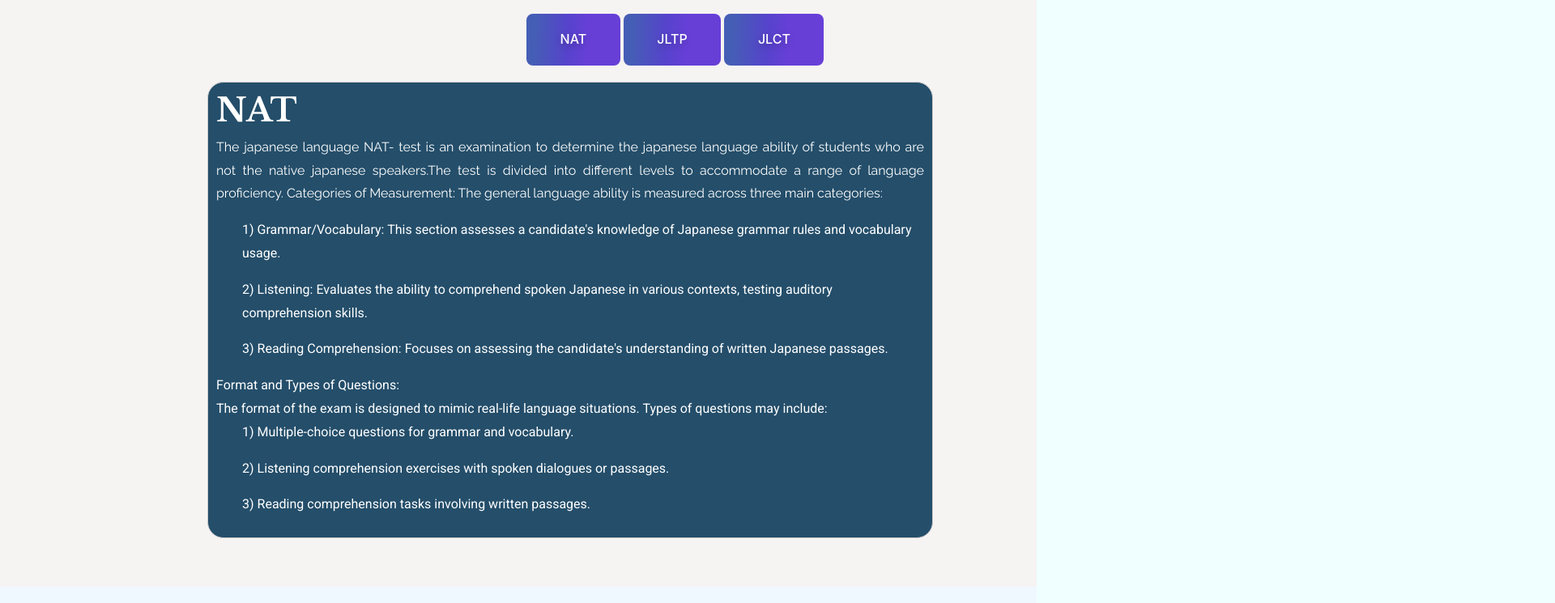
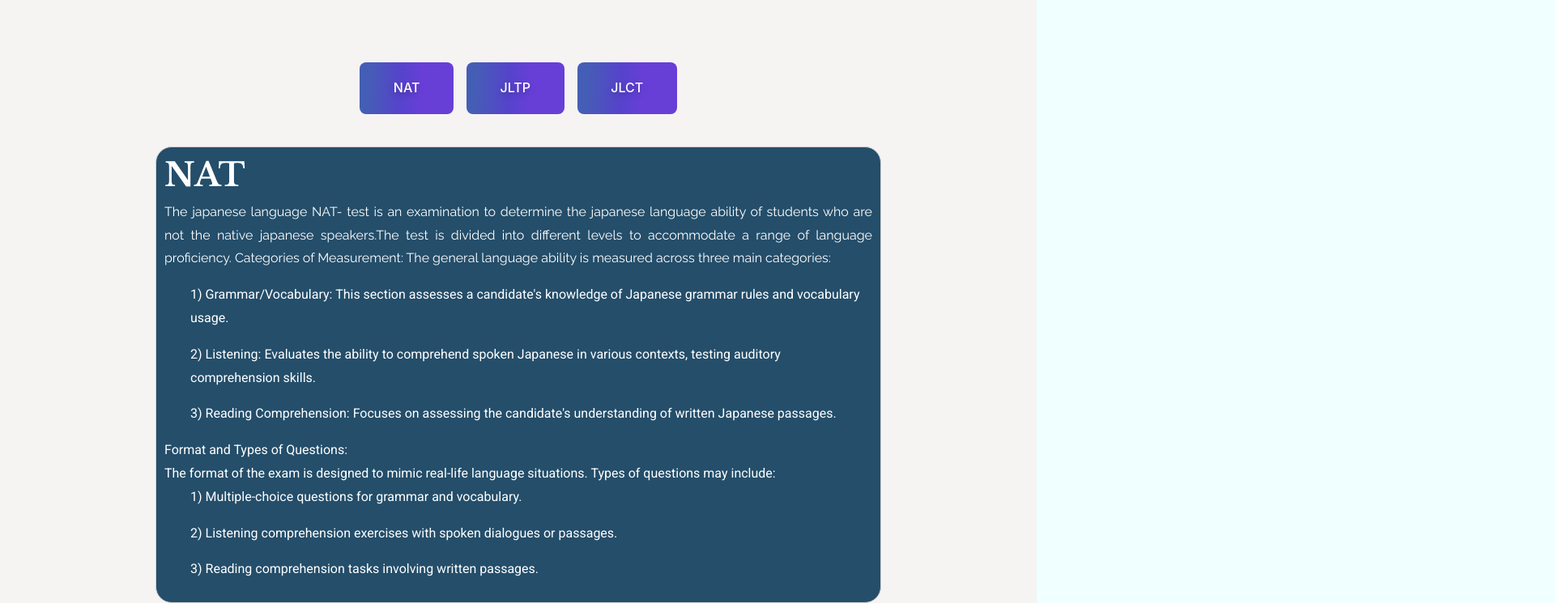
Before and after one commit to AntariksShya/Sumida, a website: page course.html in a window 1280 px wide. Shown: the part 444-1189 px from the top of the page at 81% size, 1920 px wide, since content can reach past the window. Drawn offline with nearby package versions, Linux system fonts and the light colour scheme; a web font is replaced by a local one.

Commit message:
course edit

```diff
--- a/course.css
+++ b/course.css
@@ -1,12 +1,66 @@
-.course-card{
+.course-card {
   background-color: #f6f3f3;
   width: 100%;
   padding-bottom: 5rem;
 }
-.main-back{
+
+.main-back {
   background-image: url(images/Our\ Courses.png);
   height: 40vh;
   width: 100%;
   background-size: cover;
   background-position: center;
 }
+
+.actbtn {
+  display: flex;
+  flex-wrap: wrap;
+  justify-content: center;
+  padding-top: 5rem;
+  gap: 1rem;
+}
+
+.holder {
+  display: flex;
+  flex-wrap: wrap;
+  justify-content: center;
+}
+
+.holder #NAT {
+  display: block;
+}
+
+#NAT,
+#JLTC,
+#JLTP {
+  background-color: #244e6a;
+  color: white;
+  width: 70%;
+  position: relative;
+  padding: 10px;
+  top: 40px;
+  border-radius: 20px;
+}
+
+/* #JLTC {
+  background-color: #244e6a;
+  color: white;
+  width: 70%;
+  position: relative;
+  left: 20%;
+  padding: 10px;
+  top: 40px;
+  border-radius: 20px;
+}
+
+#JLTP {
+  background-color: #244e6a;
+  color: white;
+  width: 70%;
+  position: relative;
+  left: 20%;
+  padding: 10px;
+  top: 40px;
+  border-radius: 20px;
+  height: auto;
+} */
--- a/course.html
+++ b/course.html
@@ -1,27 +1,41 @@
 <!DOCTYPE html>
 <html lang="en">
+
 <head>
   <meta charset="UTF-8">
   <meta http-equiv="X-UA-Compatible" content="IE=edge">
   <meta name="viewport" content="width=device-width, initial-scale=1.0">
-    <link href="https://cdn.jsdelivr.net/npm/bootstrap@5.1.3/dist/css/bootstrap.min.css" rel="stylesheet" integrity="sha384-1BmE4kWBq78iYhFldvKuhfTAU6auU8tT94WrHftjDbrCEXSU1oBoqyl2QvZ6jIW3" crossorigin="anonymous">
+  <link href="https://cdn.jsdelivr.net/npm/bootstrap@5.1.3/dist/css/bootstrap.min.css" rel="stylesheet"
+    integrity="sha384-1BmE4kWBq78iYhFldvKuhfTAU6auU8tT94WrHftjDbrCEXSU1oBoqyl2QvZ6jIW3" crossorigin="anonymous">
   <link href="https://unpkg.com/aos@2.3.1/dist/aos.css" rel="stylesheet">
 
-    <link rel="stylesheet" href="https://cdnjs.cloudflare.com/ajax/libs/font-awesome/6.2.0/css/all.min.css" integrity="sha512-xh6O/CkQoPOWDdYTDqeRdPCVd1SpvCA9XXcUnZS2FmJNp1coAFzvtCN9BmamE+4aHK8yyUHUSCcJHgXloTyT2A==" crossorigin="anonymous" referrerpolicy="no-referrer" />
-    <link rel="stylesheet" href="https://cdnjs.cloudflare.com/ajax/libs/font-awesome/4.7.0/css/font-awesome.min.css" integrity="sha512-SfTiTlX6kk+qitfevl/7LibUOeJWlt9rbyDn92a1DqWOw9vWG2MFoays0sgObmWazO5BQPiFucnnEAjpAB+/Sw==" crossorigin="anonymous" referrerpolicy="no-referrer" />
-    <link href="https://cdn.jsdelivr.net/npm/bootstrap@5.0.2/dist/css/bootstrap.min.css" rel="stylesheet" integrity="sha384-EVSTQN3/azprG1Anm3QDgpJLIm9Nao0Yz1ztcQTwFspd3yD65VohhpuuCOmLASjC" crossorigin="anonymous">
-    <script src="https://cdn.jsdelivr.net/npm/jquery@3.5.1/dist/jquery.slim.min.js" integrity="sha384-DfXdz2htPH0lsSSs5nCTpuj/zy4C+OGpamoFVy38MVBnE+IbbVYUew+OrCXaRkfj" crossorigin="anonymous"></script>
-    <script src="https://cdn.jsdelivr.net/npm/bootstrap@4.6.2/dist/js/bootstrap.bundle.min.js" integrity="sha384-Fy6S3B9q64WdZWQUiU+q4/2Lc9npb8tCaSX9FK7E8HnRr0Jz8D6OP9dO5Vg3Q9ct" crossorigin="anonymous"></script>
+  <link rel="stylesheet" href="https://cdnjs.cloudflare.com/ajax/libs/font-awesome/6.2.0/css/all.min.css"
+    integrity="sha512-xh6O/CkQoPOWDdYTDqeRdPCVd1SpvCA9XXcUnZS2FmJNp1coAFzvtCN9BmamE+4aHK8yyUHUSCcJHgXloTyT2A=="
+    crossorigin="anonymous" referrerpolicy="no-referrer" />
+  <link rel="stylesheet" href="https://cdnjs.cloudflare.com/ajax/libs/font-awesome/4.7.0/css/font-awesome.min.css"
+    integrity="sha512-SfTiTlX6kk+qitfevl/7LibUOeJWlt9rbyDn92a1DqWOw9vWG2MFoays0sgObmWazO5BQPiFucnnEAjpAB+/Sw=="
+    crossorigin="anonymous" referrerpolicy="no-referrer" />
+  <link href="https://cdn.jsdelivr.net/npm/bootstrap@5.0.2/dist/css/bootstrap.min.css" rel="stylesheet"
+    integrity="sha384-EVSTQN3/azprG1Anm3QDgpJLIm9Nao0Yz1ztcQTwFspd3yD65VohhpuuCOmLASjC" crossorigin="anonymous">
+  <script src="https://cdn.jsdelivr.net/npm/jquery@3.5.1/dist/jquery.slim.min.js"
+    integrity="sha384-DfXdz2htPH0lsSSs5nCTpuj/zy4C+OGpamoFVy38MVBnE+IbbVYUew+OrCXaRkfj"
+    crossorigin="anonymous"></script>
+  <script src="https://cdn.jsdelivr.net/npm/bootstrap@4.6.2/dist/js/bootstrap.bundle.min.js"
+    integrity="sha384-Fy6S3B9q64WdZWQUiU+q4/2Lc9npb8tCaSX9FK7E8HnRr0Jz8D6OP9dO5Vg3Q9ct"
+    crossorigin="anonymous"></script>
   <link rel="stylesheet" href="style.css">
   <link rel="stylesheet" href="course.css">
   <link rel="shortcut icon" href="images/logo.png" type="image/x-icon">
   <link rel="stylesheet" href="https://cdnjs.cloudflare.com/ajax/libs/OwlCarousel2/2.3.4/assets/owl.carousel.min.css">
-    <link rel="stylesheet" href="https://cdnjs.cloudflare.com/ajax/libs/OwlCarousel2/2.3.4/assets/owl.theme.default.min.css">
+  <link rel="stylesheet"
+    href="https://cdnjs.cloudflare.com/ajax/libs/OwlCarousel2/2.3.4/assets/owl.theme.default.min.css">
   <title>Courses</title>
 </head>
-<body data-bs-spy="scroll" data-bs-target="#navBar" style="background-color: azure;" >
 
-  <button onclick="topFunction()" id="myBtn" title="Go to top" class="rounded-circle"><img src="images/up-arrow.png" alt="" class="shadow  bg-body rounded-circle" width="50" height="50" ></button>
+<body data-bs-spy="scroll" data-bs-target="#navBar" style="background-color: azure;">
+
+  <button onclick="topFunction()" id="myBtn" title="Go to top" class="rounded-circle"><img src="images/up-arrow.png"
+      alt="" class="shadow  bg-body rounded-circle" width="50" height="50"></button>
   <!-- nav section -->
   <div class="container top-header ribbon  ">
     <div class="row">
@@ -125,15 +139,20 @@
       <button class="button-36" onclick="toggleContent('JLTC')">JLCT</button>
     </div>
 
-
+    <div class="holder">
       <div id="NAT" class="content-container">
         <h1>NAT</h1>
-   <p>The japanese language NAT- test is an examination to determine the japanese language ability of students who are not the native japanese speakers.The test is divided into different levels to accommodate a range of language proficiency.
+        <p>The japanese language NAT- test is an examination to determine the japanese language ability of students who
+          are not the native japanese speakers.The test is divided into different levels to accommodate a range of
+          language proficiency.
           Categories of Measurement:
           The general language ability is measured across three main categories:
-    <ol>1) Grammar/Vocabulary: This section assesses a candidate's knowledge of Japanese grammar rules and vocabulary usage.</ol>
-    <ol>2) Listening: Evaluates the ability to comprehend spoken Japanese in various contexts, testing auditory comprehension skills.</ol>
-   <ol>3) Reading Comprehension: Focuses on assessing the candidate's understanding of written Japanese passages.</ol>
+        <ol>1) Grammar/Vocabulary: This section assesses a candidate's knowledge of Japanese grammar rules and
+          vocabulary usage.</ol>
+        <ol>2) Listening: Evaluates the ability to comprehend spoken Japanese in various contexts, testing auditory
+          comprehension skills.</ol>
+        <ol>3) Reading Comprehension: Focuses on assessing the candidate's understanding of written Japanese passages.
+        </ol>
         Format and Types of Questions:<br>
         The format of the exam is designed to mimic real-life language situations. Types of questions may include:
         <ol>1) Multiple-choice questions for grammar and vocabulary.</ol>
@@ -143,29 +162,44 @@
       </div>
       <div class="content-container" id="JLTP">
         <h1>JLTP</h1>
-   <p>The Japanese Language Proficiency Test (JLPT) is a standardized test to evaluate and certify the Japanese language proficiency of non-native speakers. It is widely recognized and administered worldwide as a benchmark for measuring Japanese language skills. The JLPT offers five levels N1 being advanced and N5  being the easiest.
-    <ol><b>N1: </b> This level is designed for individuals with an advanced command of the Japanese language. It tests complex language skills, including the ability to understand and express nuanced ideas in formal and informal contexts.
+        <p>The Japanese Language Proficiency Test (JLPT) is a standardized test to evaluate and certify the Japanese
+          language proficiency of non-native speakers. It is widely recognized and administered worldwide as a benchmark
+          for measuring Japanese language skills. The JLPT offers five levels N1 being advanced and N5 being the
+          easiest.
+        <ol><b>N1: </b> This level is designed for individuals with an advanced command of the Japanese language. It
+          tests complex language skills, including the ability to understand and express nuanced ideas in formal and
+          informal contexts.
         </ol>
-    <ol><b>N2: </b>This level requires a high level of language proficiency. Test-takers should be able to comprehend a wide range of written and spoken materials, and they need a solid understanding of grammar and vocabulary.
+        <ol><b>N2: </b>This level requires a high level of language proficiency. Test-takers should be able to
+          comprehend a wide range of written and spoken materials, and they need a solid understanding of grammar and
+          vocabulary.
         </ol>
-   <ol><b>N3: </b>This level assesses an intermediate level of proficiency. Test-takers should be able to understand Japanese used in everyday situations and have a grasp of more complex grammar and vocabulary.</ol>
-    <ol><b>N4: </b>This level is aimed at individuals with basic language skills. It tests the ability to understand basic Japanese used in daily life and simple situations.</ol>
-    <ol><b>N5: </b>This level is for beginners. Test-takers should have a basic understanding of the Japanese language, including simple expressions and the ability to engage in basic communication.</ol>
+        <ol><b>N3: </b>This level assesses an intermediate level of proficiency. Test-takers should be able to
+          understand Japanese used in everyday situations and have a grasp of more complex grammar and vocabulary.</ol>
+        <ol><b>N4: </b>This level is aimed at individuals with basic language skills. It tests the ability to understand
+          basic Japanese used in daily life and simple situations.</ol>
+        <ol><b>N5: </b>This level is for beginners. Test-takers should have a basic understanding of the Japanese
+          language, including simple expressions and the ability to engage in basic communication.</ol>
         </p>
       </div>
       <div class="content-container" id="JLTC">
         <h1>JLCT</h1>
-   <p>The Japanese Language Capability Test is for foreigners to measure their Japanese Language Communication skills. The level is divided into 5 levels. That is, there are five levels: JCT1, JCT2, JCT3, JCT4 and JCT5.
+        <p>The Japanese Language Capability Test is for foreigners to measure their Japanese Language Communication
+          skills. The level is divided into 5 levels. That is, there are five levels: JCT1, JCT2, JCT3, JCT4 and JCT5.
           Further JLCT checks Japanese-language skill by dividing the test in following three sections in each level:
-    <ol>1) Grammar/Vocabulary: This section assesses a candidate's knowledge of Japanese grammar rules and vocabulary usage.</ol>
-    <ol>2) Listening: Evaluates the ability to comprehend spoken Japanese in various contexts, testing auditory comprehension skills.</ol>
-   <ol>3) Reading Comprehension: Focuses on assessing the candidate's understanding of written Japanese passages.</ol>
+        <ol>1) Grammar/Vocabulary: This section assesses a candidate's knowledge of Japanese grammar rules and
+          vocabulary usage.</ol>
+        <ol>2) Listening: Evaluates the ability to comprehend spoken Japanese in various contexts, testing auditory
+          comprehension skills.</ol>
+        <ol>3) Reading Comprehension: Focuses on assessing the candidate's understanding of written Japanese passages.
+        </ol>
         Format and Types of Questions:<br>
         The format of the exam is designed to mimic real-life language situations. Types of questions may include:
         <ol>1) Multiple-choice questions for grammar and vocabulary.</ol>
         <ol>2) Listening comprehension exercises with spoken dialogues or passages.</ol>
         <ol>3) Reading comprehension tasks involving written passages.</ol>
         </p>
+      </div>
     </div>
   </div>
   <!-- Courses End -->
@@ -295,7 +329,7 @@
     function toggleContent(courseId) {
       // Hide all content containers
       var allContentContainers = document.querySelectorAll('.content-container');
-      allContentContainers.forEach(function(container) {
+      allContentContainers.forEach(function (container) {
         container.style.display = 'none';
       });
 
@@ -307,13 +341,21 @@ function toggleContent(courseId) {
 
 
   <!-- Option 1: Bootstrap Bundle with Popper -->
-      <script src="https://cdn.jsdelivr.net/npm/bootstrap@5.1.3/dist/js/bootstrap.bundle.min.js" integrity="sha384-ka7Sk0Gln4gmtz2MlQnikT1wXgYsOg+OMhuP+IlRH9sENBO0LRn5q+8nbTov4+1p" crossorigin="anonymous"></script>
+  <script src="https://cdn.jsdelivr.net/npm/bootstrap@5.1.3/dist/js/bootstrap.bundle.min.js"
+    integrity="sha384-ka7Sk0Gln4gmtz2MlQnikT1wXgYsOg+OMhuP+IlRH9sENBO0LRn5q+8nbTov4+1p"
+    crossorigin="anonymous"></script>
 
   <!-- Option 2: Separate Popper and Bootstrap JS -->
 
-      <script src="https://cdn.jsdelivr.net/npm/@popperjs/core@2.10.2/dist/umd/popper.min.js" integrity="sha384-7+zCNj/IqJ95wo16oMtfsKbZ9ccEh31eOz1HGyDuCQ6wgnyJNSYdrPa03rtR1zdB" crossorigin="anonymous"></script>
-      <script src="https://cdn.jsdelivr.net/npm/bootstrap@5.1.3/dist/js/bootstrap.min.js" integrity="sha384-QJHtvGhmr9XOIpI6YVutG+2QOK9T+ZnN4kzFN1RtK3zEFEIsxhlmWl5/YESvpZ13" crossorigin="anonymous"></script>
-      <script src="https://cdn.jsdelivr.net/npm/bootstrap@5.0.2/dist/js/bootstrap.bundle.min.js" integrity="sha384-MrcW6ZMFYlzcLA8Nl+NtUVF0sA7MsXsP1UyJoMp4YLEuNSfAP+JcXn/tWtIaxVXM" crossorigin="anonymous"></script>
+  <script src="https://cdn.jsdelivr.net/npm/@popperjs/core@2.10.2/dist/umd/popper.min.js"
+    integrity="sha384-7+zCNj/IqJ95wo16oMtfsKbZ9ccEh31eOz1HGyDuCQ6wgnyJNSYdrPa03rtR1zdB"
+    crossorigin="anonymous"></script>
+  <script src="https://cdn.jsdelivr.net/npm/bootstrap@5.1.3/dist/js/bootstrap.min.js"
+    integrity="sha384-QJHtvGhmr9XOIpI6YVutG+2QOK9T+ZnN4kzFN1RtK3zEFEIsxhlmWl5/YESvpZ13"
+    crossorigin="anonymous"></script>
+  <script src="https://cdn.jsdelivr.net/npm/bootstrap@5.0.2/dist/js/bootstrap.bundle.min.js"
+    integrity="sha384-MrcW6ZMFYlzcLA8Nl+NtUVF0sA7MsXsP1UyJoMp4YLEuNSfAP+JcXn/tWtIaxVXM"
+    crossorigin="anonymous"></script>
   <script src="https://cdnjs.cloudflare.com/ajax/libs/jquery/3.3.1/jquery.min.js"></script>
   <script src="https://cdnjs.cloudflare.com/ajax/libs/OwlCarousel2/2.3.4/owl.carousel.min.js"></script>
   <script src="https://unpkg.com/aos@2.3.1/dist/aos.js"></script>
@@ -324,4 +366,5 @@ function toggleContent(courseId) {
 
 
 </body>
+
 </html>
--- a/style.css
+++ b/style.css
@@ -741,49 +741,6 @@ a:hover {
   display: none;
 }
 
-
-#NAT {
-  background-color: #244e6a;
-  color: white;
-  width: 70%;
-  position: relative;
-  left: 20%;
-  padding: 10px;
-  top: 40px;
-  border-radius: 20px;
-  display: block;
-}
-
-#JLTC {
-  background-color: #244e6a;
-  color: white;
-  width: 70%;
-  position: relative;
-  left: 20%;
-  padding: 10px;
-  top: 40px;
-  border-radius: 20px;
-}
-
-#JLTP {
-  background-color: #244e6a;
-  color: white;
-  width: 70%;
-  position: relative;
-  left: 20%;
-  padding: 10px;
-  top: 40px;
-  border-radius: 20px;
-  height: auto;
-}
-
-.actbtn {
-  position: relative;
-  top: 20px;
-  left: 650px;
-}
-
-
 /* CSS */
 .button-36 {
   background-image: linear-gradient(92.88deg, #455EB5 9.16%, #5643CC 43.89%, #673FD7 64.72%);
```
Lines whose indentation alone changed are shown as unchanged.
